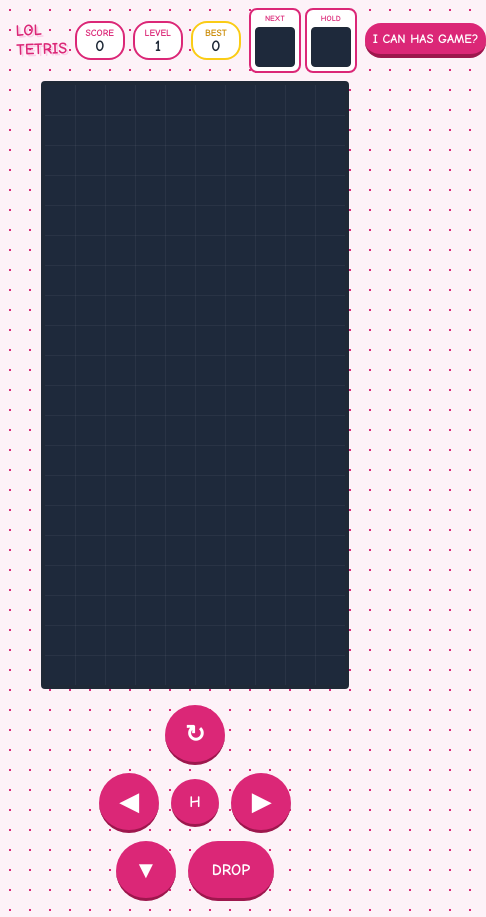
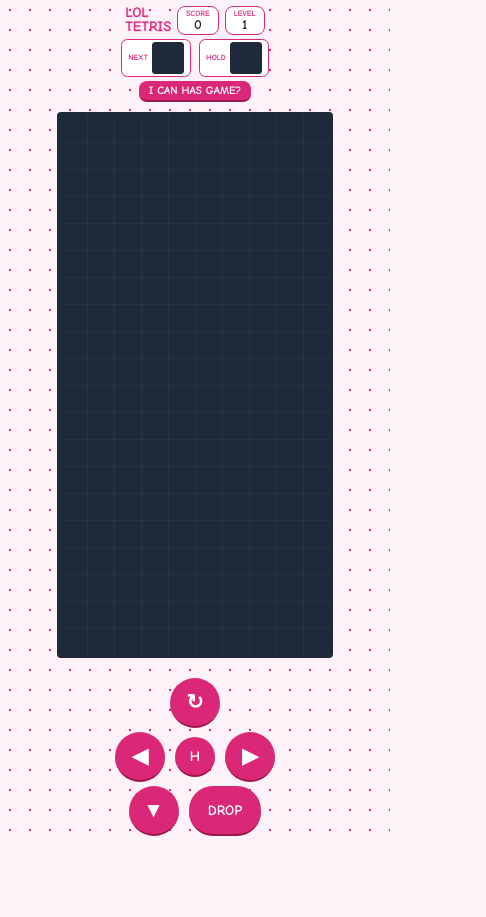
Before and after one commit to karol-public/loltetris, a plain HTML site: page index.html in a window 390 px wide. Shown: the whole page, 486 px wide, since content can reach past the window. After the commit the page ends 844 px from the top, so only its background shows below. Drawn offline with Linux system fonts and the light colour scheme.

Commit message:
Fix mobile layout: compact header, proper canvas sizing, touch controls fit
- Header row: title, score, level, action button; preview boxes wrap to second row
- Hide best-score on mobile (still in game-over overlay)
- Preview boxes are inline (label + tiny canvas side by side)
- JS resize() accounts for touch controls height on mobile
- Use 100dvh for iOS Safari dynamic viewport
- Smaller touch buttons (50px) with safe-area-inset padding
- Landscape layout fixes

Co-Authored-By: Claude Opus 4.6 <noreply@anthropic.com>

```diff
--- a/game.js
+++ b/game.js
@@ -541,15 +541,27 @@ class Game {
     }
 
     resize() {
-        const padding = 40;
         const gameInfo = document.querySelector('.game-info');
-        const availableHeight = window.innerHeight - (gameInfo ? gameInfo.offsetHeight : 0) - padding;
-        const availableWidth = window.innerWidth - padding;
+        const touchControls = document.getElementById('touch-controls');
+        const isMobile = window.matchMedia('(max-width: 768px), (hover: none) and (pointer: coarse)').matches;
+
+        let availableHeight, availableWidth;
+
+        if (isMobile) {
+            const headerH = gameInfo ? gameInfo.offsetHeight : 0;
+            const touchH = touchControls ? touchControls.offsetHeight : 0;
+            availableHeight = window.innerHeight - headerH - touchH - 16;
+            availableWidth = window.innerWidth - 16;
+        } else {
+            const sidebarW = gameInfo ? gameInfo.offsetWidth : 0;
+            availableHeight = window.innerHeight - 120;
+            availableWidth = window.innerWidth - sidebarW - 120;
+        }
 
         const maxBlockHeight = Math.floor(availableHeight / this.grid.height);
         const maxBlockWidth = Math.floor(availableWidth / this.grid.width);
 
-        this.blockSize = Math.max(15, Math.min(30, maxBlockHeight, maxBlockWidth));
+        this.blockSize = Math.max(12, Math.min(30, maxBlockHeight, maxBlockWidth));
 
         if (this.canvas) {
             this.canvas.width = this.grid.width * this.blockSize;
--- a/style.css
+++ b/style.css
@@ -287,202 +287,173 @@ canvas#game-canvas.shake {
     display: none;
 }
 
-/* Mobile */
+/* ===== MOBILE (portrait) ===== */
 @media (max-width: 768px),
 (hover: none) and (pointer: coarse) {
     body {
         padding: 0;
-        align-items: flex-start;
+        align-items: stretch;
     }
 
     #app {
         padding: 0;
         width: 100%;
         height: 100vh;
+        height: 100dvh;
         display: flex;
         flex-direction: column;
+        overflow: hidden;
     }
 
     .game-container {
         flex-direction: column;
-        padding: 0.5rem;
+        align-items: center;
+        padding: 0;
         width: 100%;
         flex: 1;
+        min-height: 0;
         border: none;
         border-radius: 0;
         box-shadow: none;
-        gap: 0.5rem;
+        gap: 0;
         background: transparent;
     }
 
+    /* ---- Header bar ---- */
     .game-info {
         flex-direction: row;
-        flex-wrap: nowrap;
-        justify-content: space-between;
+        flex-wrap: wrap;
+        justify-content: center;
         align-items: center;
         width: 100%;
-        padding: 0 0.5rem;
+        padding: 6px 8px;
         min-width: 0;
-        gap: 0.5rem;
+        gap: 4px 6px;
     }
 
     h1 {
-        font-size: 1rem;
-        width: auto;
-        margin-bottom: 0;
-        line-height: 1.2;
+        font-size: 0.9rem;
+        margin: 0;
+        line-height: 1;
         text-align: left;
+        transform: none;
+        text-shadow: 1px 1px 0px #fbcfe8;
     }
 
     .score-board {
-        padding: 0.25rem 0.5rem;
+        padding: 2px 8px;
+        border-radius: 0.5rem;
+        border-width: 1.5px;
         display: flex;
         flex-direction: column;
         justify-content: center;
-        min-width: 50px;
+        min-width: 0;
     }
 
     .score-label {
-        font-size: 0.6rem;
+        font-size: 0.5rem;
         margin-bottom: 0;
     }
 
     #score,
     #level,
     #high-score {
-        font-size: 1rem;
+        font-size: 0.85rem;
         line-height: 1;
+    }
+
+    /* Hide best score in header on mobile (still shown in game-over overlay) */
+    .high-score-board {
+        display: none;
     }
 
     .controls-info {
         display: none;
     }
 
+    /* Preview boxes wrap to their own row */
     .preview-section {
-        gap: 0.25rem;
+        flex-basis: 100%;
+        justify-content: center;
+        gap: 8px;
+        order: 10;
     }
 
     .preview-box {
-        padding: 0.25rem;
-        border-radius: 0.5rem;
+        flex: 0;
+        padding: 2px 6px;
+        border-radius: 0.4rem;
+        border-width: 1.5px;
+        display: flex;
+        align-items: center;
+        gap: 4px;
     }
 
     .preview-box .score-label {
         font-size: 0.5rem;
+        margin: 0;
+        writing-mode: horizontal-tb;
     }
 
     .preview-box canvas {
-        width: 40px;
-        height: 40px;
+        width: 32px;
+        height: 32px;
+        margin: 0;
         border-width: 1px;
+        border-radius: 3px;
     }
 
     #action-btn {
-        display: block;
-        padding: 0.5rem;
-        font-size: 0.8rem;
-        width: auto;
-        margin-top: 0;
+        padding: 3px 10px;
+        font-size: 0.7rem;
         min-height: auto;
         white-space: nowrap;
         flex-shrink: 0;
+        border-radius: 0.5rem;
+        border-bottom-width: 2px;
+        width: auto;
+        margin: 0;
     }
 
+    /* ---- Canvas ---- */
     canvas#game-canvas {
         display: block;
-        margin: 0 auto;
+        margin: 4px auto;
+        flex-shrink: 0;
+        border-width: 3px;
     }
 
-    /* Show touch controls on mobile */
+    /* ---- Touch controls ---- */
     #touch-controls {
         display: flex;
         flex-direction: column;
         align-items: center;
-        gap: 8px;
-        padding: 8px 16px 16px;
+        gap: 4px;
+        padding: 4px 12px;
+        padding-bottom: max(8px, env(safe-area-inset-bottom));
         flex-shrink: 0;
     }
 
     .touch-row {
         display: flex;
-        gap: 12px;
+        gap: 10px;
         justify-content: center;
         align-items: center;
     }
 
     .touch-btn {
-        width: 60px;
-        height: 60px;
+        width: 50px;
+        height: 50px;
         border-radius: 50%;
-        font-size: 1.5rem;
+        font-size: 1.3rem;
         display: flex;
         justify-content: center;
         align-items: center;
         padding: 0;
-        border-bottom-width: 3px;
+        border-bottom-width: 2px;
         -webkit-tap-highlight-color: transparent;
         user-select: none;
         touch-action: manipulation;
-    }
-
-    .touch-btn-small {
-        width: 48px;
-        height: 48px;
-        font-size: 1rem;
-    }
-
-    .touch-btn-wide {
-        width: auto;
-        border-radius: 2rem;
-        padding: 0 1.5rem;
-        font-size: 1rem;
-    }
-}
-
-/* Landscape mobile */
-@media (max-height: 500px) and (orientation: landscape) {
-    #app {
-        flex-direction: row;
-        height: 100vh;
-    }
-
-    .game-container {
-        flex-direction: row;
-        flex: 1;
-        height: 100%;
-    }
-
-    .game-info {
-        flex-direction: column;
-        min-width: 100px;
-        gap: 0.5rem;
-    }
-
-    h1 {
-        font-size: 0.9rem;
-    }
-
-    .preview-section {
-        flex-direction: column;
-        gap: 0.25rem;
-    }
-
-    .preview-box canvas {
-        width: 36px;
-        height: 36px;
-    }
-
-    #touch-controls {
-        flex-direction: column;
-        padding: 8px;
-        justify-content: center;
-        height: 100%;
-    }
-
-    .touch-btn {
-        width: 48px;
-        height: 48px;
-        font-size: 1.2rem;
     }
 
     .touch-btn-small {
@@ -492,7 +463,80 @@ canvas#game-canvas.shake {
     }
 
     .touch-btn-wide {
-        padding: 0 1rem;
+        width: auto;
+        border-radius: 1.5rem;
+        padding: 0 1.2rem;
         font-size: 0.9rem;
     }
 }
+
+/* ===== Landscape mobile ===== */
+@media (max-height: 500px) and (orientation: landscape) {
+    #app {
+        flex-direction: row;
+        height: 100vh;
+        height: 100dvh;
+    }
+
+    .game-container {
+        flex-direction: row;
+        flex: 1;
+        height: 100%;
+        align-items: center;
+    }
+
+    .game-info {
+        flex-direction: column;
+        flex-wrap: nowrap;
+        min-width: 80px;
+        max-width: 100px;
+        gap: 4px;
+        padding: 4px;
+    }
+
+    .preview-section {
+        flex-basis: auto;
+        flex-direction: column;
+        order: 0;
+        gap: 4px;
+    }
+
+    .preview-box {
+        flex-direction: column;
+    }
+
+    .preview-box canvas {
+        width: 30px;
+        height: 30px;
+    }
+
+    .high-score-board {
+        display: none;
+    }
+
+    #touch-controls {
+        flex-direction: column;
+        padding: 4px;
+        padding-right: max(4px, env(safe-area-inset-right));
+        justify-content: center;
+        height: 100%;
+        gap: 4px;
+    }
+
+    .touch-btn {
+        width: 44px;
+        height: 44px;
+        font-size: 1.1rem;
+    }
+
+    .touch-btn-small {
+        width: 36px;
+        height: 36px;
+        font-size: 0.8rem;
+    }
+
+    .touch-btn-wide {
+        padding: 0 0.8rem;
+        font-size: 0.8rem;
+    }
+}
```
